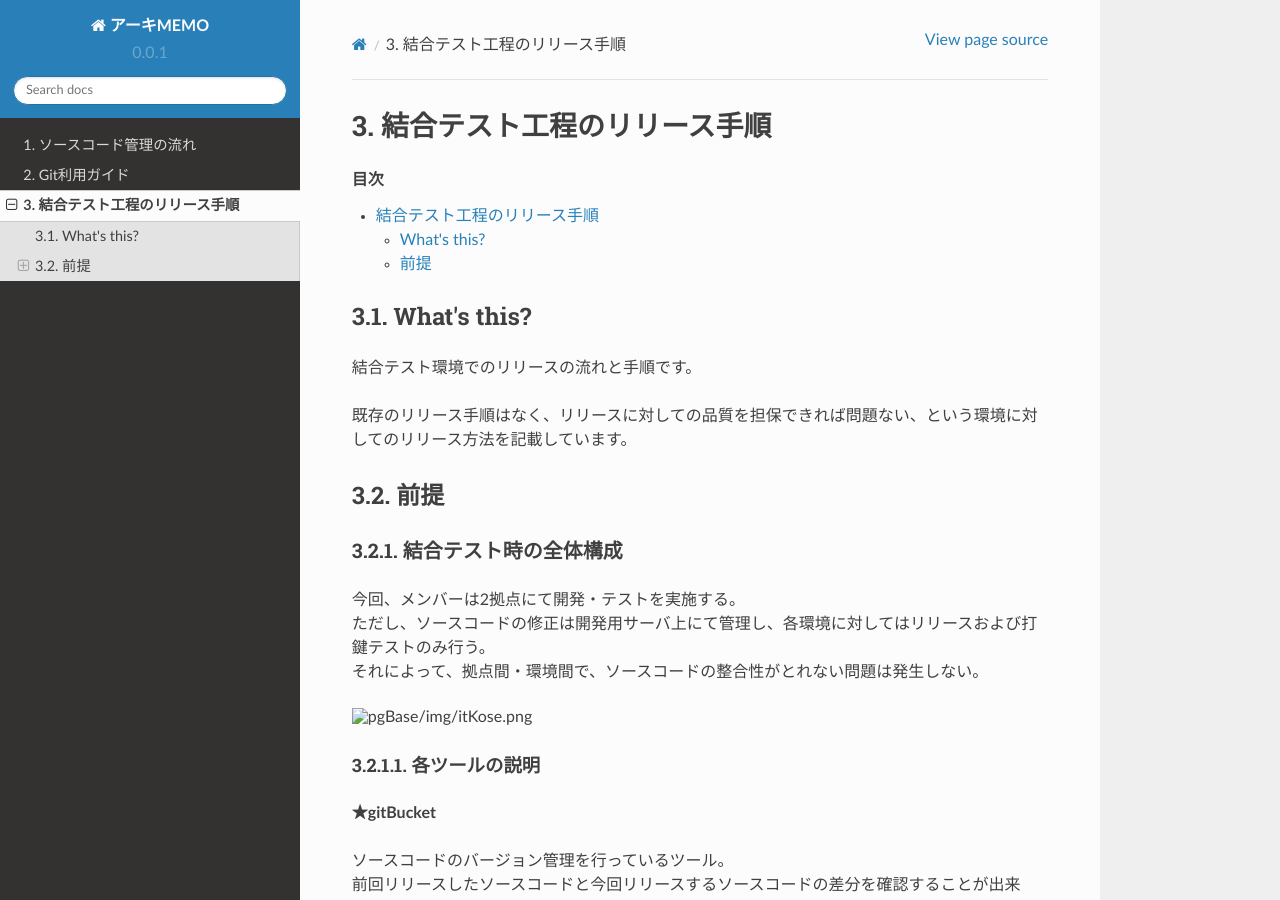
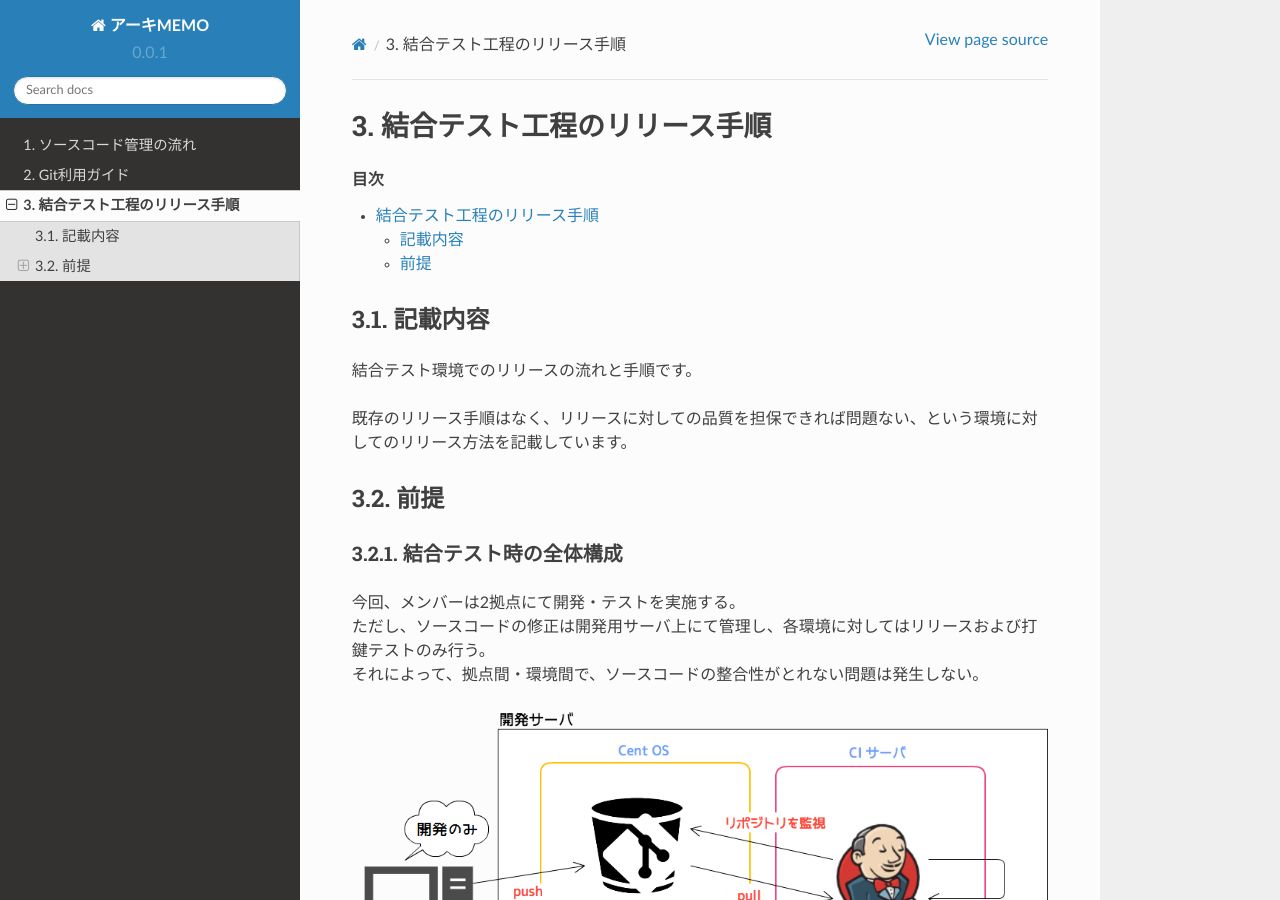
Before and after one commit to syobochim/doc, a Sphinx documentation site: the page built from source/pgBase/itPhase/index.rst, in a window 1280 px wide and 900 px high. Built offline with Sphinx 7.4.7 and the Read the Docs theme 2.0.0, drawn with Linux system fonts in a browser that asks for light colours.

Commit message:
微修正

```diff
--- a/source/pgBase/itPhase/index.rst
+++ b/source/pgBase/itPhase/index.rst
@@ -5,7 +5,7 @@
 .. contents:: 目次
     :depth: 2
 
-What's this?
+記載内容
 ==================================================
 
 結合テスト環境でのリリースの流れと手順です。
@@ -23,7 +23,7 @@ What's this?
 | ただし、ソースコードの修正は開発用サーバ上にて管理し、各環境に対してはリリースおよび打鍵テストのみ行う。
 | それによって、拠点間・環境間で、ソースコードの整合性がとれない問題は発生しない。
 
-.. image:: ../img/itKose.png
+.. image:: ./img/itKose.png
 
 各ツールの説明
 --------------------------------------------------
```
